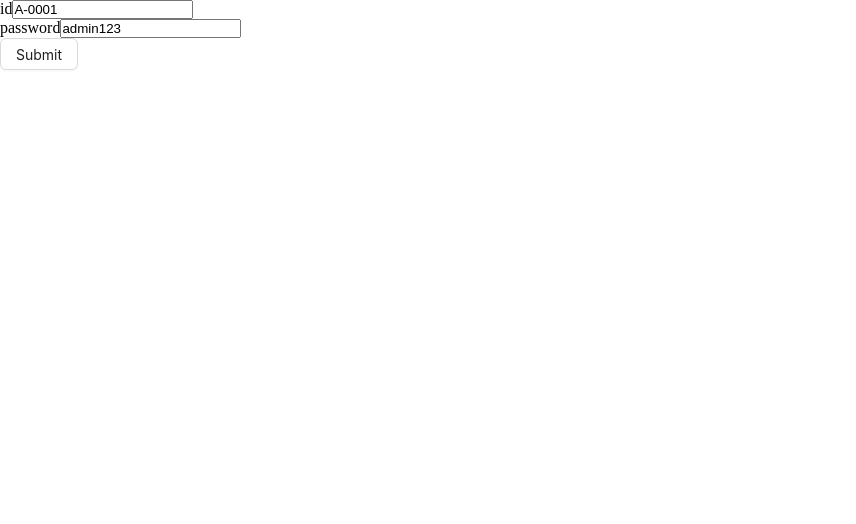
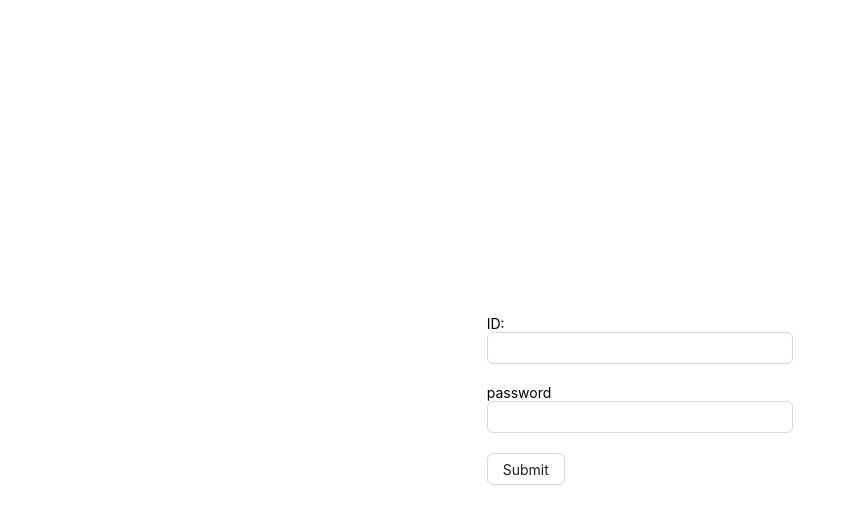
Before and after one commit to Asif-Zaman-Suvo/University-Management, a React (Vite) app: page /login in a window 1280 px wide. Shown: the top 524 px of the page, without its empty margins (0-856 px from the left). Built offline with nearby package versions, Linux system fonts and the light colour scheme.

Commit message:
login done

```diff
--- a/src/components/form/PhForm.tsx
+++ b/src/components/form/PhForm.tsx
@@ -1,11 +1,11 @@
-import { useForm } from "react-hook-form";
+import { FormProvider, useForm } from "react-hook-form";
 
-const PhForm = ({ onSubmit,children }) => {
-  const { handleSubmit } = useForm();
+const PhForm = ({ onSubmit, children }) => {
+  const methods = useForm();
   return (
-    <form onSubmit={handleSubmit(onSubmit)}>
-     {children}
-    </form>
+    <FormProvider {...methods}>
+      <form onSubmit={methods.handleSubmit(onSubmit)}>{children}</form>
+    </FormProvider>
   );
 };
 
--- /dev/null
+++ b/src/components/form/PhInput.tsx
@@ -0,0 +1,17 @@
+import { Input } from "antd";
+import { Controller } from "react-hook-form";
+
+const PhInput = ({ type, name, label }) => {
+  return (
+    <div style={{ marginBottom: "20px" }}>
+      {label ? label : null}
+
+      <Controller
+        name={name}
+        render={({ field }) => <Input {...field} type={type} id={name} />}
+      />
+    </div>
+  );
+};
+
+export default PhInput;
--- a/src/pages/Login.tsx
+++ b/src/pages/Login.tsx
@@ -1,30 +1,32 @@
-import { FieldValues, useForm } from "react-hook-form";
+import { FieldValues } from "react-hook-form";
 import { useLoginMutation } from "../redux/features/auth/authApi";
-import { Button } from "antd";
+import { Button, Row } from "antd";
 import { useAppDispatch } from "../redux/hooks";
 import { TUser, setUser } from "../redux/features/auth/authSlice";
 import verifyToken from "../utils/verifyToken";
 import { useNavigate } from "react-router-dom";
 import { toast } from "sonner";
 import PhForm from "../components/form/PhForm";
+import PhInput from "../components/form/PhInput";
 
 const Login = () => {
   const navigate = useNavigate();
   const dispatch = useAppDispatch();
-  const { register, handleSubmit } = useForm({
-    defaultValues: {
-      id: "A-0001",
-      password: "admin123",
-    },
-  });
+  // const { register, handleSubmit } = useForm({
+  //   defaultValues: {
+  //     id: "A-0001",
+  //     password: "admin123",
+  //   },
+  // });
 
   const [login] = useLoginMutation();
 
   const onSubmit = async (data: FieldValues) => {
+    console.log(data);
     const toastId = toast.loading("Loggin In");
     try {
       const userInfo = {
-        id: data.id,
+        id: data.userId,
         password: data.password,
       };
       const res = await login(userInfo).unwrap();
@@ -37,19 +39,15 @@ const Login = () => {
     }
   };
   return (
-    <>
+    <Row justify={"center"} align={"middle"} style={{ height: "100vh" }}>
       <PhForm onSubmit={onSubmit}>
-        <div>
-          <label>id</label>
-          <input type="text" id="id" {...register("id")} />
-        </div>
-        <div>
-          <label>password</label>
-          <input type="text" id="password" {...register("password")} />
-        </div>
+        <PhInput type="text" name="userId" label="ID:" />
+
+        <PhInput type="text" name="password" label="password" />
+
         <Button htmlType="submit">Submit</Button>
       </PhForm>
-    </>
+    </Row>
   );
 };
 
```
